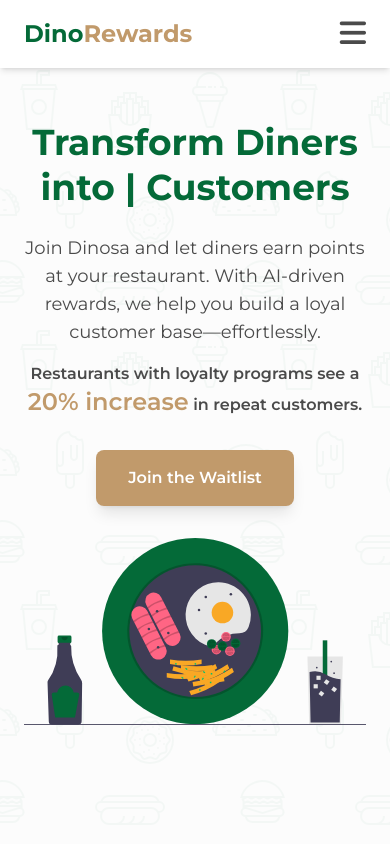
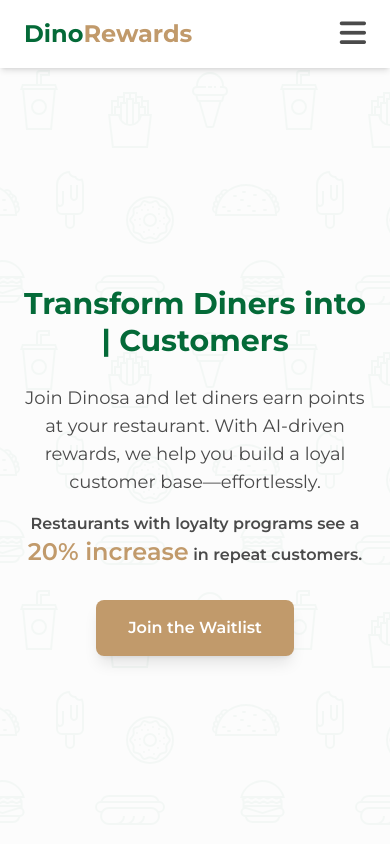
Before and after one commit to mseemab/dino, a website: page index.html in a window 390 px wide. Shown: the top 844 px of the page. Drawn offline with nearby package versions, Linux system fonts and the light colour scheme.

```diff
--- a/index.html
+++ b/index.html
@@ -57,11 +57,14 @@
   </header>
 
 <!-- Hero Section -->
-<section id="hero" class="relative h-screen text-gray-800 bg-white/90">
+<!-- Hero Section -->
+<section id="hero" class="relative h-screen text-gray-800 bg-white/90 pt-24 md:pt-0">
   <div class="container mx-auto flex flex-col md:flex-row items-center justify-center h-full px-6 relative z-10">
+
+    <!-- Text Content -->
     <div class="md:w-1/2 text-center md:text-left" data-aos="fade-up">
-      <h1 class="text-4xl md:text-5xl font-bold leading-tight text-deep-emerald-green">
-        Transform Diners into <span id="typed-text" class="text-gold-accent"></span> Customers
+      <h1 class="text-3xl md:text-5xl font-bold leading-tight text-deep-emerald-green">
+        Transform Diners into <br/><span id="typed-text" class="text-gold-accent"></span> Customers
       </h1>
       <p class="mt-6 text-lg md:text-xl text-slate-gray">
         Join Dinosa and let diners earn points at your restaurant. With AI-driven rewards, we help you build a loyal customer base—effortlessly.
@@ -73,11 +76,15 @@
         Join the Waitlist
       </a>
     </div>
-    <div class="md:w-1/2 mt-8 md:mt-0 flex justify-center" data-aos="fade-up" data-aos-delay="200">
+
+    <!-- Image Illustration -->
+    <div class="hidden md:flex md:w-1/2 mt-8 md:mt-0 justify-center" data-aos="fade-up" data-aos-delay="200">
       <img src="images/undraw_breakfast_psiw.svg" alt="Data Illustration" class="w-full h-auto max-w-lg">
     </div>
+
   </div>
 </section>
+
 
 
 
```
Also changed, not shown: dist/styles.css.
